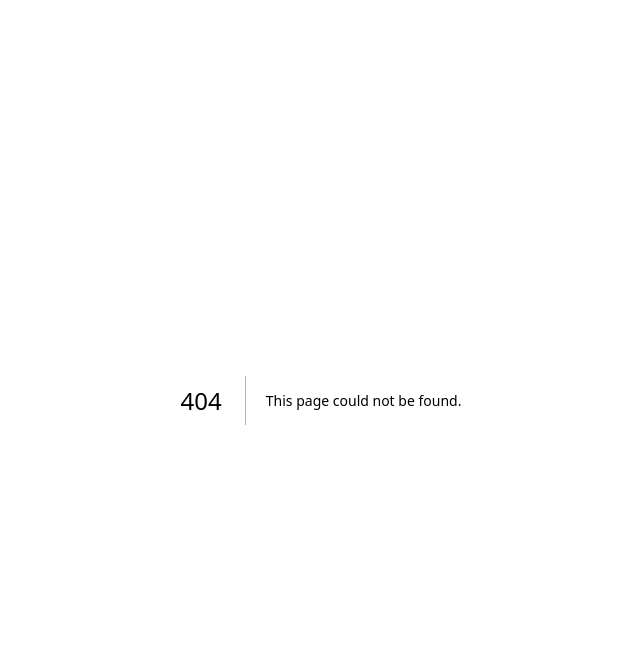
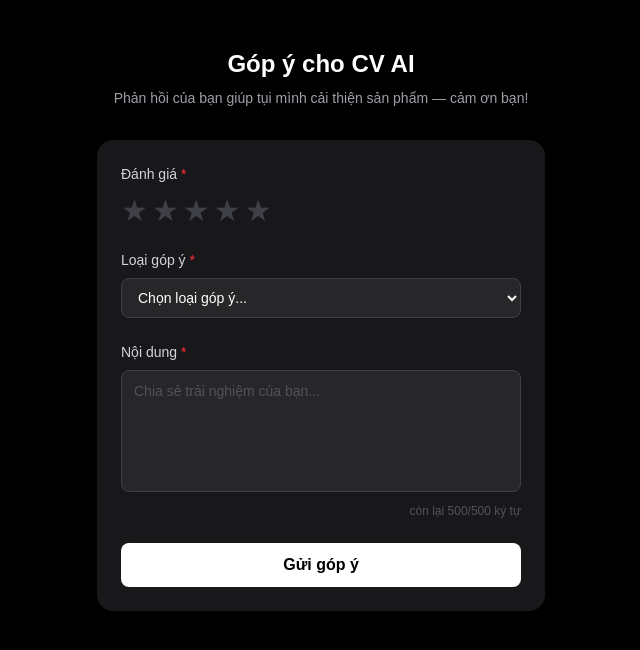
Before and after one commit to mhieu0410/cv-ai-fpt, a Next.js app: page /feedback in a window 1280 px wide. Before the commit this address had no page. Shown: the top 650 px of the page, without its empty margins (319-959 px from the left). Built offline with nearby package versions, Linux system fonts and the light colour scheme; no server answers.

Commit message:
add feedback feature

```diff
--- a/app/cv/[id]/suggest/page.tsx
+++ b/app/cv/[id]/suggest/page.tsx
@@ -35,6 +35,13 @@ export default function SuggestPage() {
   const [error, setError] = useState<string | null>(null)
   const [cvData, setCvData] = useState<CvData | null>(null)
   const [downloading, setDownloading] = useState(false)
+  const [pdfToast, setPdfToast] = useState(false)
+
+  useEffect(() => {
+    if (!pdfToast) return
+    const t = setTimeout(() => setPdfToast(false), 8000)
+    return () => clearTimeout(t)
+  }, [pdfToast])
 
   useEffect(() => {
     async function run() {
@@ -104,6 +111,7 @@ export default function SuggestPage() {
       a.download = `CV_${cvData.title.replace(/\s+/g, '_')}.pdf`
       a.click()
       URL.revokeObjectURL(url)
+      setPdfToast(true)
     } finally {
       setDownloading(false)
     }
@@ -138,6 +146,16 @@ export default function SuggestPage() {
 
   return (
     <div className="min-h-screen bg-gray-50 py-10 px-4">
+      {pdfToast && (
+        <div className="fixed bottom-6 right-6 z-50 bg-zinc-800 border border-zinc-700 text-zinc-200 text-sm px-4 py-3 rounded-xl flex items-center gap-3 shadow-xl">
+          <span>✓ Đã tải PDF</span>
+          <span className="text-zinc-500">—</span>
+          <a href="/feedback?from=pdf_export" className="text-blue-400 hover:text-blue-300 underline underline-offset-2 transition-colors">
+            Góp ý
+          </a>
+          <button onClick={() => setPdfToast(false)} className="text-zinc-500 hover:text-zinc-200 ml-1 leading-none">×</button>
+        </div>
+      )}
       <div className="max-w-2xl mx-auto space-y-6">
         <div className="flex items-center justify-between">
           <h1 className="text-2xl font-bold text-gray-800">Gợi ý chuyên ngành</h1>
@@ -174,6 +192,18 @@ export default function SuggestPage() {
             </div>
           ))}
         </div>
+
+        {suggestions.length > 0 && (
+          <div className="text-center text-sm text-gray-400 pt-2">
+            Gợi ý có hữu ích không?{' '}
+            <a
+              href="/feedback?from=ai_suggestion"
+              className="text-blue-500 hover:text-blue-600 transition-colors"
+            >
+              Cho tụi mình biết →
+            </a>
+          </div>
+        )}
       </div>
     </div>
   )
--- a/app/dashboard/page.tsx
+++ b/app/dashboard/page.tsx
@@ -23,6 +23,13 @@ import CvPdfTemplate from '@/components/CvPdfTemplate'
   function CVCard({ cv }: { cv: CV }) {
     const router = useRouter()
     const [downloading, setDownloading] = useState(false)
+    const [pdfToast, setPdfToast] = useState(false)
+
+    useEffect(() => {
+      if (!pdfToast) return
+      const t = setTimeout(() => setPdfToast(false), 8000)
+      return () => clearTimeout(t)
+    }, [pdfToast])
 
     async function handleDownloadPdf() {
       setDownloading(true)
@@ -40,12 +47,24 @@ import CvPdfTemplate from '@/components/CvPdfTemplate'
         a.download = `CV_${data.title.replace(/\s+/g, '_')}.pdf`
         a.click()
         URL.revokeObjectURL(url)
+        setPdfToast(true)
       } finally {
         setDownloading(false)
       }
     }
 
     return (
+      <>
+      {pdfToast && (
+        <div className="fixed bottom-6 right-6 z-50 bg-zinc-800 border border-zinc-700 text-zinc-200 text-sm px-4 py-3 rounded-xl flex items-center gap-3 shadow-xl">
+          <span>✓ Đã tải PDF</span>
+          <span className="text-zinc-500">—</span>
+          <a href="/feedback?from=pdf_export" className="text-blue-400 hover:text-blue-300 underline underline-offset-2 transition-colors">
+            Góp ý
+          </a>
+          <button onClick={() => setPdfToast(false)} className="text-zinc-500 hover:text-zinc-200 ml-1 leading-none">×</button>
+        </div>
+      )}
       <div className="bg-zinc-900 rounded-xl px-5 py-4 flex items-center justify-between gap-4">
         <div className="min-w-0">
           <p className="text-white font-medium truncate">{cv.title}</p>
@@ -69,6 +88,7 @@ import CvPdfTemplate from '@/components/CvPdfTemplate'
           </button>
         </div>
       </div>
+      </>
     )
   }
 
@@ -141,10 +161,17 @@ import CvPdfTemplate from '@/components/CvPdfTemplate'
               <p className="text-zinc-500 text-sm">Xin chào,</p>
               <p className="text-white font-semibold">{email}</p>
             </div>
-            <button onClick={handleLogout} className="text-zinc-500
-  hover:text-white text-sm transition-colors">
-              Đăng xuất
-            </button>
+            <div className="flex items-center gap-3">
+              <a
+                href="/feedback?from=dashboard"
+                className="text-zinc-500 hover:text-zinc-300 text-sm transition-colors"
+              >
+                💬 Góp ý
+              </a>
+              <button onClick={handleLogout} className="text-zinc-500 hover:text-white text-sm transition-colors">
+                Đăng xuất
+              </button>
+            </div>
           </div>
 
           <div className="flex items-center justify-between mb-4">
--- /dev/null
+++ b/app/feedback/page.tsx
@@ -0,0 +1,216 @@
+'use client'
+
+import { useEffect, useState, Suspense } from 'react'
+import { useRouter, useSearchParams } from 'next/navigation'
+import { supabase } from '@/lib/supabase'
+
+type FeedbackType = 'bug' | 'feature' | 'general' | 'praise'
+
+function StarRating({
+  value,
+  onChange,
+}: {
+  value: number
+  onChange: (v: number) => void
+}) {
+  const [hovered, setHovered] = useState(0)
+
+  return (
+    <div className="flex gap-1">
+      {[1, 2, 3, 4, 5].map((star) => (
+        <button
+          key={star}
+          type="button"
+          onClick={() => onChange(star)}
+          onMouseEnter={() => setHovered(star)}
+          onMouseLeave={() => setHovered(0)}
+          className="text-3xl transition-colors leading-none"
+          aria-label={`${star} sao`}
+        >
+          <span className={(hovered || value) >= star ? 'text-yellow-400' : 'text-zinc-700'}>
+            ★
+          </span>
+        </button>
+      ))}
+    </div>
+  )
+}
+
+function FeedbackContent() {
+  const router = useRouter()
+  const searchParams = useSearchParams()
+
+  const [userId, setUserId] = useState<string | null>(null)
+  const [isLoggedIn, setIsLoggedIn] = useState(false)
+  const [authReady, setAuthReady] = useState(false)
+
+  const [rating, setRating] = useState(0)
+  const [feedbackType, setFeedbackType] = useState<FeedbackType | ''>('')
+  const [content, setContent] = useState('')
+
+  const [submitting, setSubmitting] = useState(false)
+  const [submitted, setSubmitted] = useState(false)
+  const [error, setError] = useState('')
+
+  const featureUsed = searchParams.get('from') || null
+  const MAX = 500
+
+  useEffect(() => {
+    supabase.auth.getSession().then(({ data: { session } }) => {
+      if (session) {
+        setUserId(session.user.id)
+        setIsLoggedIn(true)
+      }
+      setAuthReady(true)
+    })
+  }, [])
+
+  async function handleSubmit(e: React.FormEvent) {
+    e.preventDefault()
+    setError('')
+
+    if (rating === 0) {
+      setError('Vui lòng chọn số sao đánh giá.')
+      return
+    }
+    if (!feedbackType) {
+      setError('Vui lòng chọn loại góp ý.')
+      return
+    }
+    if (content.trim().length < 10) {
+      setError('Nội dung góp ý phải có ít nhất 10 ký tự.')
+      return
+    }
+
+    setSubmitting(true)
+    const { error: dbError } = await supabase.from('feedbacks').insert({
+      rating,
+      category: feedbackType,
+      content: content.trim(),
+      feature_used: featureUsed,
+      user_id: userId,
+    })
+    setSubmitting(false)
+
+    if (dbError) {
+      setError('Gửi góp ý thất bại. Vui lòng thử lại.')
+      return
+    }
+
+    setSubmitted(true)
+  }
+
+  if (!authReady) {
+    return (
+      <div className="min-h-screen bg-black flex items-center justify-center">
+        <p className="text-zinc-500">Đang tải...</p>
+      </div>
+    )
+  }
+
+  if (submitted) {
+    return (
+      <div className="min-h-screen bg-black flex items-center justify-center px-4">
+        <div className="text-center max-w-sm">
+          <div className="text-5xl mb-4">🎉</div>
+          <h2 className="text-white text-2xl font-bold mb-2">Cảm ơn bạn đã góp ý!</h2>
+          <p className="text-zinc-400 text-sm mb-8">
+            Phản hồi của bạn giúp tụi mình cải thiện sản phẩm hơn mỗi ngày.
+          </p>
+          <button
+            onClick={() => router.push(isLoggedIn ? '/dashboard' : '/')}
+            className="bg-white text-black font-semibold px-6 py-2.5 rounded-lg hover:bg-zinc-200 transition-colors"
+          >
+            {isLoggedIn ? 'Quay lại Dashboard' : 'Quay lại Trang chủ'}
+          </button>
+        </div>
+      </div>
+    )
+  }
+
+  return (
+    <div className="min-h-screen bg-black py-12 px-4 flex items-start justify-center">
+      <div className="w-full max-w-md">
+        <div className="mb-8 text-center">
+          <h1 className="text-white text-2xl font-bold mb-2">Góp ý cho CV AI</h1>
+          <p className="text-zinc-400 text-sm">
+            Phản hồi của bạn giúp tụi mình cải thiện sản phẩm — cảm ơn bạn!
+          </p>
+        </div>
+
+        <form onSubmit={handleSubmit} className="bg-zinc-900 rounded-2xl p-6 flex flex-col gap-6">
+          {/* Rating */}
+          <div>
+            <label className="block text-zinc-300 text-sm font-medium mb-3">
+              Đánh giá <span className="text-red-500">*</span>
+            </label>
+            <StarRating value={rating} onChange={setRating} />
+          </div>
+
+          {/* Feedback type */}
+          <div>
+            <label className="block text-zinc-300 text-sm font-medium mb-2">
+              Loại góp ý <span className="text-red-500">*</span>
+            </label>
+            <select
+              value={feedbackType}
+              onChange={(e) => setFeedbackType(e.target.value as FeedbackType)}
+              className="w-full bg-zinc-800 border border-zinc-700 text-white rounded-lg px-3 py-2.5 text-sm focus:outline-none focus:border-zinc-500 transition-colors"
+            >
+              <option value="" disabled>Chọn loại góp ý...</option>
+              <option value="bug">Báo lỗi</option>
+              <option value="feature">Đề xuất tính năng</option>
+              <option value="general">Góp ý chung</option>
+              <option value="praise">Khen ngợi</option>
+            </select>
+          </div>
+
+          {/* Content */}
+          <div>
+            <label className="block text-zinc-300 text-sm font-medium mb-2">
+              Nội dung <span className="text-red-500">*</span>
+            </label>
+            <textarea
+              value={content}
+              onChange={(e) => setContent(e.target.value.slice(0, MAX))}
+              rows={5}
+              placeholder="Chia sẻ trải nghiệm của bạn..."
+              className="w-full bg-zinc-800 border border-zinc-700 text-white rounded-lg px-3 py-2.5 text-sm placeholder-zinc-600 focus:outline-none focus:border-zinc-500 transition-colors resize-none"
+            />
+            <p className="text-zinc-600 text-xs mt-1 text-right">
+              còn lại {MAX - content.length}/{MAX} ký tự
+            </p>
+          </div>
+
+          {error && (
+            <div className="bg-red-950/60 border border-red-800 text-red-400 text-sm px-4 py-3 rounded-lg">
+              {error}
+            </div>
+          )}
+
+          <button
+            type="submit"
+            disabled={submitting}
+            className="bg-white text-black font-semibold py-2.5 rounded-lg hover:bg-zinc-200 transition-colors disabled:opacity-50 disabled:cursor-not-allowed"
+          >
+            {submitting ? 'Đang gửi...' : 'Gửi góp ý'}
+          </button>
+        </form>
+      </div>
+    </div>
+  )
+}
+
+export default function FeedbackPage() {
+  return (
+    <Suspense
+      fallback={
+        <div className="min-h-screen bg-black flex items-center justify-center">
+          <p className="text-zinc-500">Đang tải...</p>
+        </div>
+      }
+    >
+      <FeedbackContent />
+    </Suspense>
+  )
+}
```
